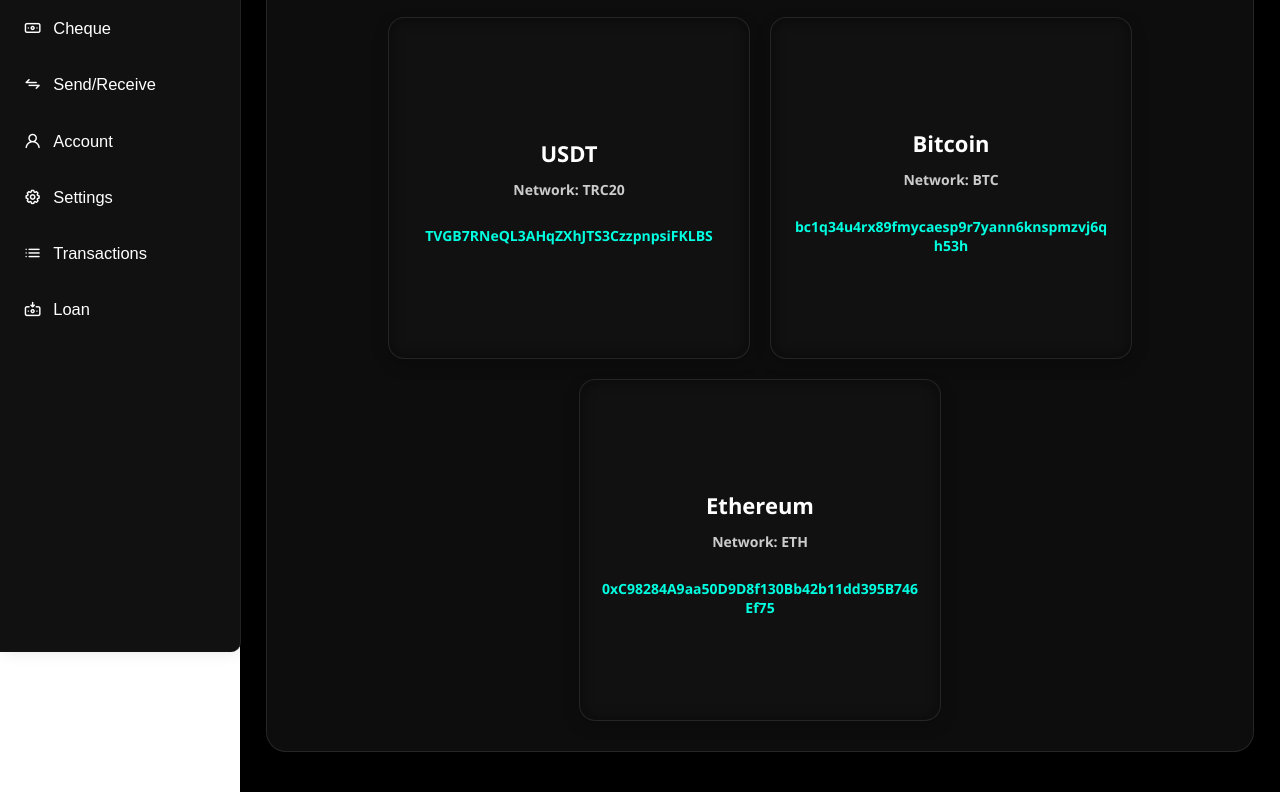
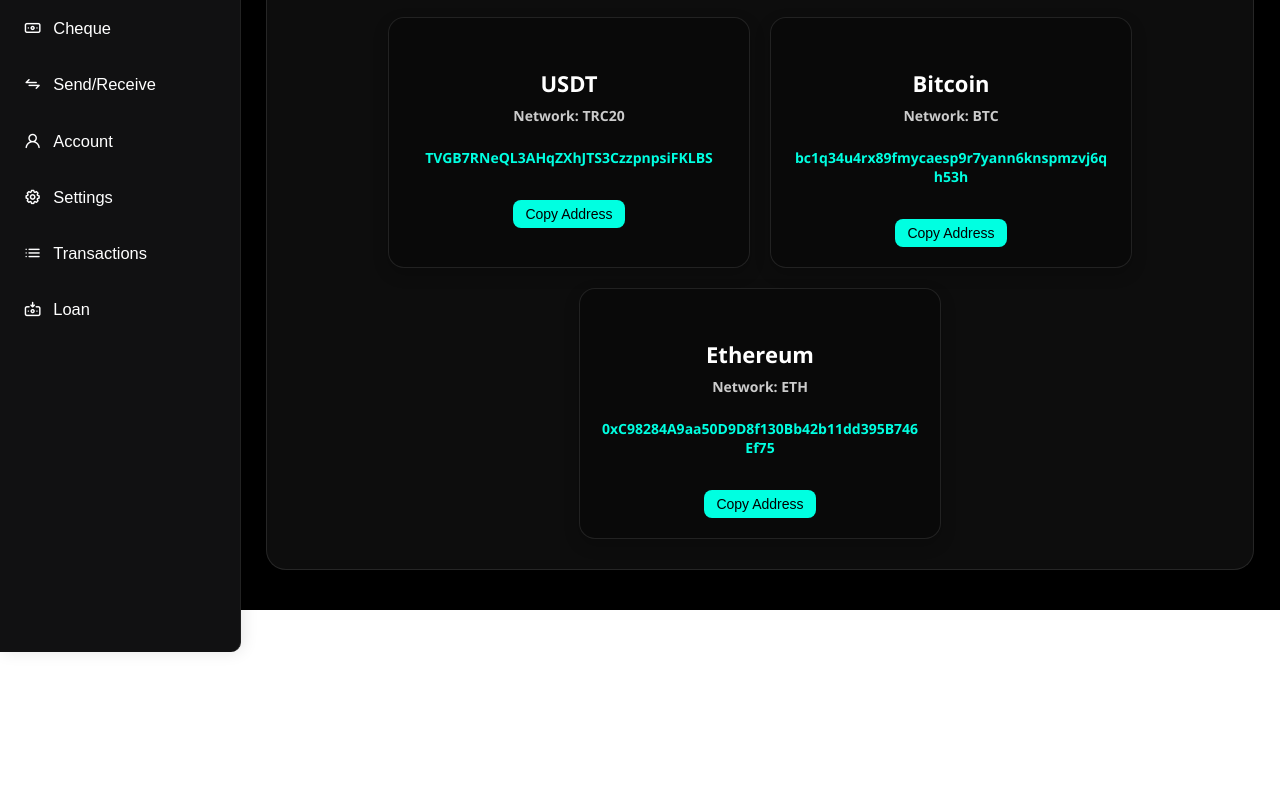
Before and after one commit to kidgideon/Metronage, a plain HTML site: page deposit.html in a window 1280 px wide. Shown: the part 148-940 px from the top of the page. After the commit the page ends 800 px from the top, so only its background shows below. Drawn offline with nearby package versions, Linux system fonts and the light colour scheme.

Commit message:
new commit

```diff
--- a/deposit.html
+++ b/deposit.html
@@ -162,14 +162,15 @@
 ">
   <h1 style="text-align: center; font-size: 32px; margin-bottom: 30px; color: #00ffe1;">Payment Methods</h1>
 
-  <div class="payment-methods" style="
+  <div style="
     display: flex;
     flex-wrap: wrap;
     justify-content: center;
     gap: 20px;
   ">
 
-    <div class="method" style="
+    <!-- USDT -->
+    <div style="
       flex: 1 1 280px;
       min-width: 260px;
       max-width: 320px;
@@ -183,10 +184,22 @@
     " onmouseover="this.style.transform='scale(1.03)'" onmouseout="this.style.transform='scale(1)'">
       <h4 style="font-size: 22px; margin-bottom: 8px; color: #fff;">USDT</h4>
       <h6 style="font-size: 14px; color: #ccc; margin: 4px 0;">Network: TRC20</h6>
-      <h5 style="font-size: 14px; color: #00ffe1; overflow-wrap: break-word; word-break: break-all;">TVGB7RNeQL3AHqZXhJTS3CzzpnpsiFKLBS</h5>
+      <h5 id="usdtAddress" style="font-size: 14px; color: #00ffe1; overflow-wrap: break-word; word-break: break-all;">TVGB7RNeQL3AHqZXhJTS3CzzpnpsiFKLBS</h5>
+      <button onclick="copyToClipboard('usdtAddress', this)" style="
+        margin-top: 10px;
+        padding: 6px 12px;
+        font-size: 14px;
+        background-color: #00ffe1;
+        color: #000;
+        border: none;
+        border-radius: 8px;
+        cursor: pointer;
+        transition: background 0.3s ease;
+      ">Copy Address</button>
     </div>
 
-    <div class="method" style="
+    <!-- Bitcoin -->
+    <div style="
       flex: 1 1 280px;
       min-width: 260px;
       max-width: 320px;
@@ -200,10 +213,22 @@
     " onmouseover="this.style.transform='scale(1.03)'" onmouseout="this.style.transform='scale(1)'">
       <h4 style="font-size: 22px; margin-bottom: 8px; color: #fff;">Bitcoin</h4>
       <h6 style="font-size: 14px; color: #ccc; margin: 4px 0;">Network: BTC</h6>
-      <h5 style="font-size: 14px; color: #00ffe1; overflow-wrap: break-word; word-break: break-all;">bc1q34u4rx89fmycaesp9r7yann6knspmzvj6qh53h</h5>
+      <h5 id="btcAddress" style="font-size: 14px; color: #00ffe1; overflow-wrap: break-word; word-break: break-all;">bc1q34u4rx89fmycaesp9r7yann6knspmzvj6qh53h</h5>
+      <button onclick="copyToClipboard('btcAddress', this)" style="
+        margin-top: 10px;
+        padding: 6px 12px;
+        font-size: 14px;
+        background-color: #00ffe1;
+        color: #000;
+        border: none;
+        border-radius: 8px;
+        cursor: pointer;
+        transition: background 0.3s ease;
+      ">Copy Address</button>
     </div>
 
-    <div class="method" style="
+    <!-- Ethereum -->
+    <div style="
       flex: 1 1 280px;
       min-width: 260px;
       max-width: 320px;
@@ -217,11 +242,38 @@
     " onmouseover="this.style.transform='scale(1.03)'" onmouseout="this.style.transform='scale(1)'">
       <h4 style="font-size: 22px; margin-bottom: 8px; color: #fff;">Ethereum</h4>
       <h6 style="font-size: 14px; color: #ccc; margin: 4px 0;">Network: ETH</h6>
-      <h5 style="font-size: 14px; color: #00ffe1; overflow-wrap: break-word; word-break: break-all;">0xC98284A9aa50D9D8f130Bb42b11dd395B746Ef75</h5>
+      <h5 id="ethAddress" style="font-size: 14px; color: #00ffe1; overflow-wrap: break-word; word-break: break-all;">0xC98284A9aa50D9D8f130Bb42b11dd395B746Ef75</h5>
+      <button onclick="copyToClipboard('ethAddress', this)" style="
+        margin-top: 10px;
+        padding: 6px 12px;
+        font-size: 14px;
+        background-color: #00ffe1;
+        color: #000;
+        border: none;
+        border-radius: 8px;
+        cursor: pointer;
+        transition: background 0.3s ease;
+      ">Copy Address</button>
     </div>
 
   </div>
 </div>
+
+<script>
+  function copyToClipboard(elementId, btn) {
+    const addressText = document.getElementById(elementId).innerText;
+    navigator.clipboard.writeText(addressText).then(() => {
+      const originalText = btn.innerText;
+      btn.innerText = "Copied!";
+      setTimeout(() => {
+        btn.innerText = originalText;
+      }, 1500);
+    }).catch(err => {
+      alert("Failed to copy address.");
+    });
+  }
+</script>
+
 
 
         </div>
```
